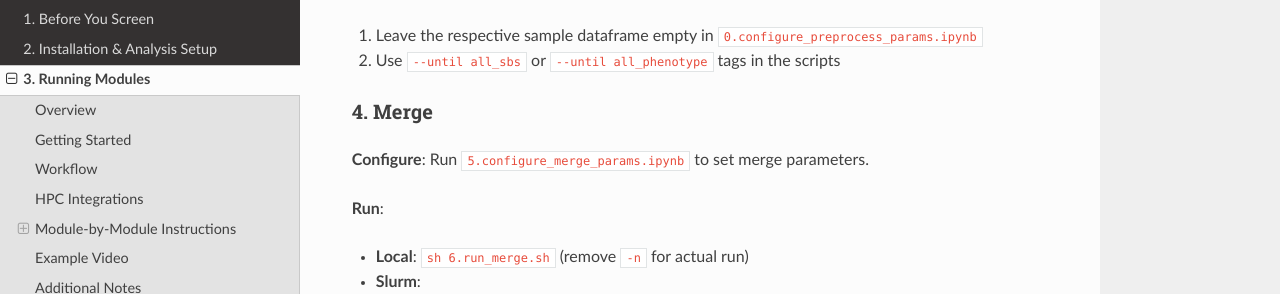
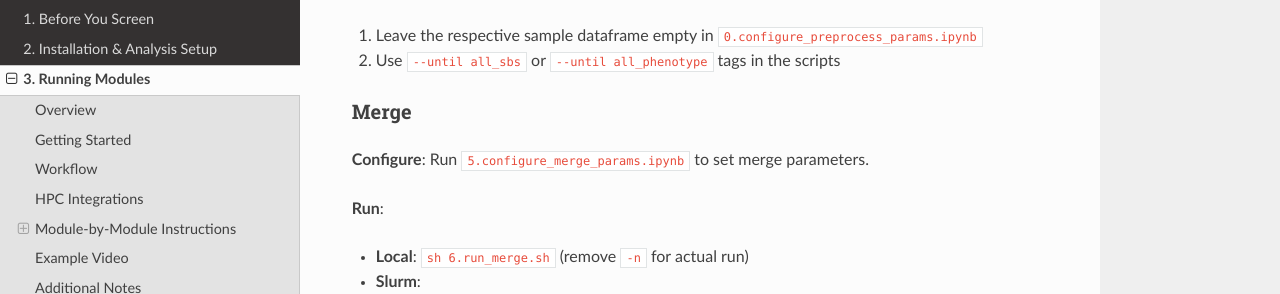
Before and after one commit to cheeseman-lab/brieflow, a Sphinx documentation site: the page built from docs/source/3.running_modules.md, in a window 1280 px wide and 900 px high, scrolled down 2202 px. Shown: the part 162-456 px from the top of the window. Built offline with Sphinx 7.4.7 and the Read the Docs theme 3.1.0, drawn with Linux system fonts in a browser that asks for light colours.

Commit message:
Remove inconsistent number prefix from Merge heading

```diff
--- a/docs/source/3.running_modules.md
+++ b/docs/source/3.running_modules.md
@@ -132,7 +132,7 @@ Only the `slurm` plugin has been tested. It is important to understand that thes
 1. Leave the respective sample dataframe empty in `0.configure_preprocess_params.ipynb`
 2. Use `--until all_sbs` or `--until all_phenotype` tags in the scripts
 
-### 4. Merge
+### Merge
 
 **Configure**: Run `5.configure_merge_params.ipynb` to set merge parameters.
 
```
